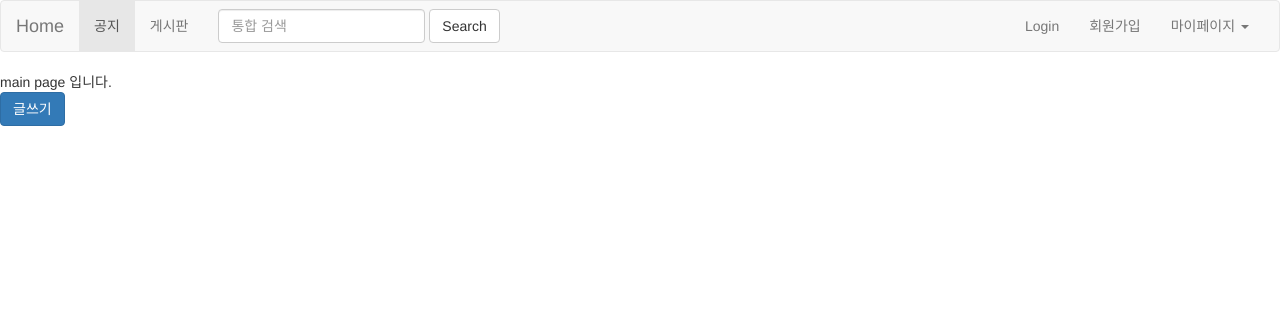
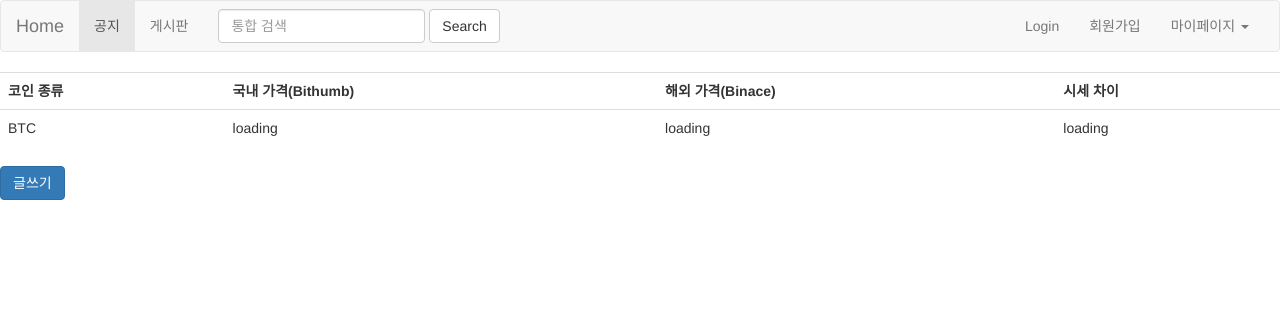
Before and after one commit to JH-YUN/coin, a PHP site: the page made by application/views/main.php in a window 1280 px wide. Shown: the top 312 px of the page. Run offline with PHP 8.4, Linux system fonts and the light colour scheme; the template is opened without the code that fills it, so the values that code supplies are empty; some libraries are stand-ins or nearby versions.

Commit message:
insert and select BTC price and USD rate

```diff
--- a/application/views/main.php
+++ b/application/views/main.php
@@ -1 +1,56 @@
-main page 입니다.
+<script type="text/javascript">
+//5초마다 BTC와 환율값을 받아오는 Ajax
+$(function(){
+  var btc_krw='loading';
+  var btc_usdt='loading';
+  var usd='loading';
+  var usdt='loading';
+  timer=setInterval(function(){
+    $.ajax({
+      type: 'post',
+      dataType: 'json',
+      url: 'http://localhost/coin/dev.php/updatecoin/get_json',
+      success: function (data) {
+        btc_krw = data.krw;
+        btc_usdt= data.usdt;
+        // $('#BTC_bithumb').html(data.krw+" KRW");
+        // $('#BTC_binance').html(data.usdt+" USDT");
+        //alert('현재 BTC 가격은'+BTC+'원이다.');
+      },
+      error: function () {
+          alert('error');
+      }
+    });
+    $.ajax({
+      type: 'post',
+      dataType: 'json',
+      url: 'http://localhost/coin/dev.php/updaterate/get_json',
+      success: function (data) {
+        usd= data.krw;
+        usdt=data.usdt;
+        //alert('현재 USD 가격은'+USD+'원이다.');
+      },
+      error: function () {
+          alert('error');
+      }
+    });
+    $('#BTC_bithumb').html(btc_krw+" KRW");
+    $('#BTC_binance').html(btc_usdt*usdt*usd+" KRW");
+    $('#premium').html(((btc_krw)-(btc_usdt*usdt*usd))*100/(btc_usdt*usdt*usd)+" %");
+  },5000);
+});
+</script>
+<table class="table">
+  <tr>
+    <th>코인 종류</th>
+    <th>국내 가격(Bithumb)</th>
+    <th>해외 가격(Binace)</th>
+    <th>시세 차이</th>
+  </tr>
+  <tr>
+      <td>BTC</td>
+      <td id="BTC_bithumb">loading</td>
+      <td id="BTC_binance">loading</td>
+      <td id="premium">loading</td>
+    </tr>
+</table>
```
